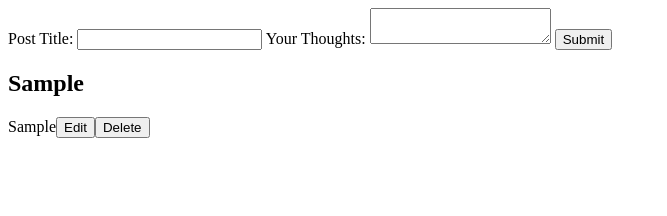
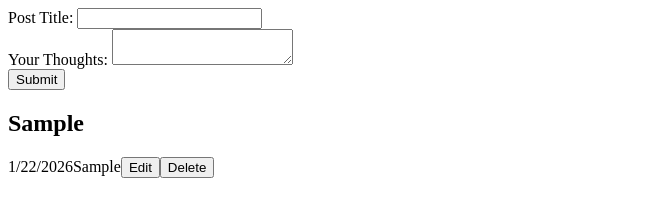
Before and after one commit to elysewelsh/sba5, a plain HTML site: page index.html in a window 1280 px wide. Both pictures are taken after typing "Sample", "Sample" into the empty fields and a click on the button "Submit". Shown: the whole page, without its empty margins (0-667 px from the left). Drawn offline with Linux system fonts and the light colour scheme.

Commit message:
added timestamp and formatted date. added more HTML to prepare for CSS. 1.5hrs.

```diff
--- a/index.html
+++ b/index.html
@@ -9,14 +9,20 @@
 </head>
 <body>
     <form id="postForm" novalidate>
+        <div>
         <label for="postTitle">Post Title:</label>
         <input id="postTitle" required></input>
         <span id="titleError"></span>
+        </div>
+        <div>
         <label for="postContent">Your Thoughts:</label>
         <textarea id="postContent" required></textarea>
         <span id="contentError"></span>
+        </div>
+        <div>
         <button id="submitButton">Submit</button>
         <span id="submitError"></span>
+        </div>
     </form>
     <section id="archiveDisplay">
 
--- a/script.js
+++ b/script.js
@@ -8,10 +8,11 @@ let titleSpan = document.getElementById("titleError");
 let contentSpan = document.getElementById("contentError");
 let submitSpan = document.getElementById("submitError");
 let newPost = document.getElementById("postForm");
-// declare array to store posts in
+// counters and formatted variables
 let contentErrorCount = 0;
 let titleErrorCount = 0;
 
+// on page load
 renderArchive(postArchive);
 
 // function to store the blog posts in local storage
@@ -26,6 +27,7 @@ function renderArchive(array) {
 // create HTML structure
         let wholePostDiv = document.createElement("div");
         let titleHeader = document.createElement("h2");
+        let postDate = document.createElement("span");
         let postText = document.createElement("content");
         let buttonHolder = document.createElement("span");
         let editButton = document.createElement("button");
@@ -33,12 +35,14 @@ function renderArchive(array) {
 // append all HTML elements
         archiveDisplay.appendChild(wholePostDiv);
         wholePostDiv.appendChild(titleHeader);
+        wholePostDiv.appendChild(postDate);
         wholePostDiv.appendChild(postText);
         wholePostDiv.appendChild(buttonHolder);
         buttonHolder.appendChild(editButton);
         buttonHolder.appendChild(deleteButton);
 // add text and metadata to HTML elements
         titleHeader.innerText = array[i].title;
+        postDate.innerText = (new Date(array[i].date)).toLocaleDateString();
         postText.innerText = array[i].content;
         editButton.innerText = "Edit";
         deleteButton.innerText = "Delete";
@@ -73,11 +77,15 @@ function renderArchive(array) {
 
 //listener on submit button
 submitButton.addEventListener("click", function(e){
+// allowing for custom "submission"
     e.preventDefault();
+// reset error counters before checking for errors
     titleErrorCount = 0;
     contentErrorCount = 0;
+// check if fields are empty/check for errors
     titleValidity();
     contentValidity();
+// if there is any error, alert user
     if (titleErrorCount > 0 || contentErrorCount > 0) {
         alert ("Please enter both values.");
         return;
@@ -85,15 +93,9 @@ submitButton.addEventListener("click", function(e){
 // add inputs to object
     let blogPost = {
         title: validTitle,
-        // date:
+        date: Date.now(),
         content: validContent,
-        tags: [],
     };
-// check if fields are empty--add more validation here!
-        // if (titleInput.value === "" || contentInput.value === "") {
-        //     alert("Please enter both values.");
-        //     return;
-        // };
 // add object to array
     postArchive.push(blogPost);
 // render the array on screen
@@ -104,9 +106,11 @@ submitButton.addEventListener("click", function(e){
 // re-initialize counters
     titleErrorCount = 0;
     contentErrorCount = 0;
+// store in localStorage
     store();
 });
 
+// check if title has content
 function titleValidity () {
     titleInput.setCustomValidity("");
     if (titleInput.validity.valueMissing) {
@@ -121,6 +125,7 @@ function titleValidity () {
     titleSpan.textContent = titleInput.validationMessage;
 };
 
+// check if content has ...content
 function contentValidity () {
     contentInput.setCustomValidity("");
     if (contentInput.validity.valueMissing) {
@@ -134,7 +139,3 @@ function contentValidity () {
     };
     contentSpan.textContent = contentInput.validationMessage;
 };
-
-// const utcDate = Date.parse(new Date());
-// const dateOffsetMS = ((new Date().getTimezoneOffset()) * 60000);
-// const datePosted = (utcDate - dateOffsetMS);
```
